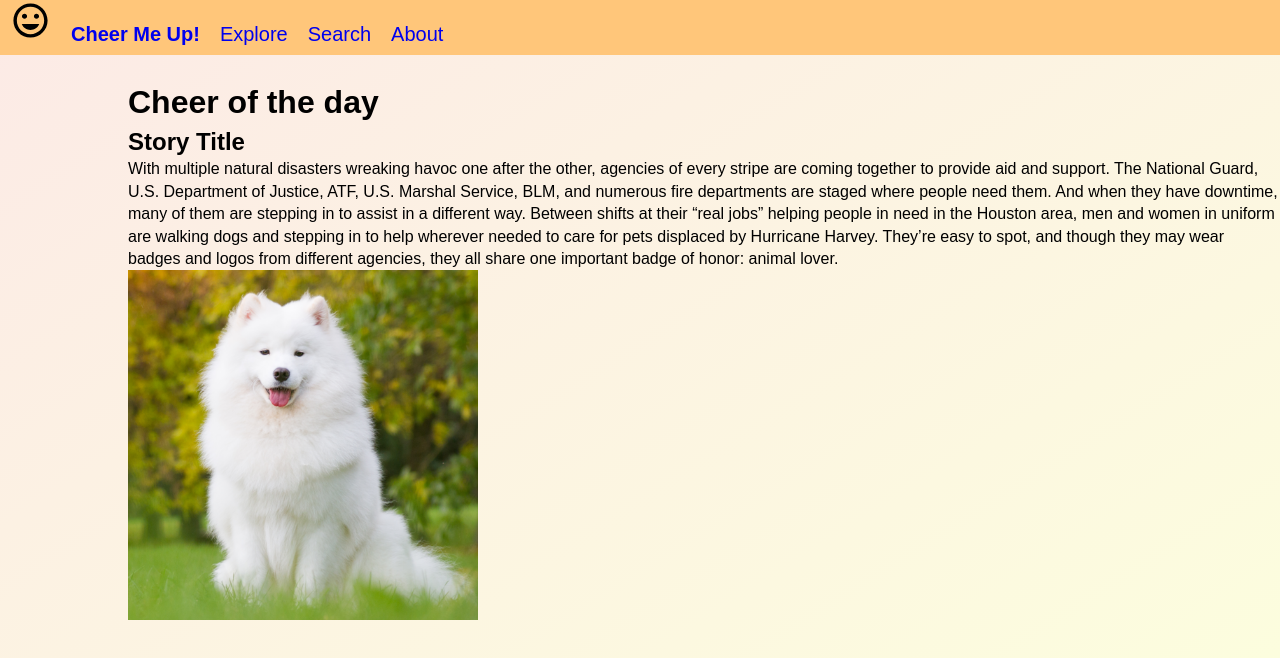
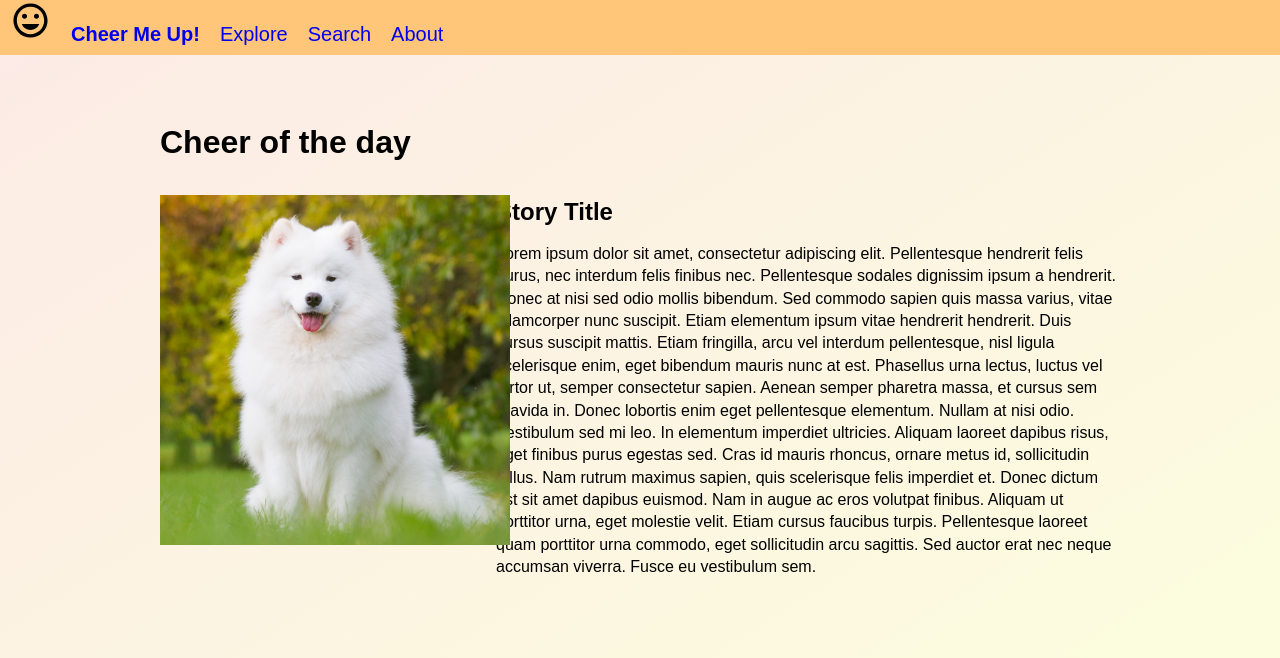
Before and after one commit to weiyutang1010/DamGoodHackers, a React (Create React App) app: page / in a window 1280 px wide. Shown: the top 658 px of the page. Built offline with nearby package versions, Linux system fonts and the light colour scheme.

Commit message:
Styled the homepage, need to figure out how to separate paragraph

```diff
--- a/src/App.css
+++ b/src/App.css
@@ -29,3 +29,23 @@ body {
 #searchBar {
   height: 50px;
 }
+
+/* #homepage p {
+  background-color:#777;
+} */
+
+#homepage img {
+  grid-column-start: 1;
+  grid-row-start: 1;
+}
+
+#homepage h2 {
+  grid-column-start: 2;
+  grid-row-start: 1;
+  /* background-color: #333; */
+}
+
+#homepage p {
+  grid-column-start: 2;
+  grid-row-start: 2;
+}
--- a/src/Components/Homepage.js
+++ b/src/Components/Homepage.js
@@ -4,27 +4,44 @@ import image1 from './Images/Samoyed.png'
 
 export default function Homepage() {
     return (
-        <div style={homePageStyle}>
+        <div style={homePageStyle} id="homepage">
             <h1>Cheer of the day</h1>
             <Story
             storyTitle={storyTitle1}
             storyContent={storyContent1}
             storyImage={storyImage1}
             altImage={"A happy Samoyed dog"}
-            imgWidth={"350px"}/>
+            imgWidth={"350px"}
+            style={storyStyle}
+            />
         </div>
     )
 }
 
 // Placeholder for the story, Might consider connecting it with database
 const storyTitle1 = `Story Title`;
-const storyContent1 = `With multiple natural disasters wreaking havoc one after the other, agencies of every stripe are coming together to provide aid and support. The National Guard, U.S. Department of Justice, ATF, U.S. Marshal Service, BLM, and numerous fire departments are staged where people need them. And when they have downtime, many of them are stepping in to assist in a different way.
+const storyContent1 = `Lorem ipsum dolor sit amet, consectetur adipiscing elit. Pellentesque hendrerit felis purus, nec interdum felis finibus nec. Pellentesque sodales dignissim ipsum a hendrerit. Donec at nisi sed odio mollis bibendum. Sed commodo sapien quis massa varius, vitae ullamcorper nunc suscipit. Etiam elementum ipsum vitae hendrerit hendrerit. Duis cursus suscipit mattis. Etiam fringilla, arcu vel interdum pellentesque, nisl ligula scelerisque enim, eget bibendum mauris nunc at est. Phasellus urna lectus, luctus vel tortor ut, semper consectetur sapien. Aenean semper pharetra massa, et cursus sem gravida in. Donec lobortis enim eget pellentesque elementum. Nullam at nisi odio. Vestibulum sed mi leo. In elementum imperdiet ultricies. Aliquam laoreet dapibus risus, eget finibus purus egestas sed. Cras id mauris rhoncus, ornare metus id, sollicitudin tellus.
 
-Between shifts at their “real jobs” helping people in need in the Houston area, men and women in uniform are walking dogs and stepping in to help wherever needed to care for pets displaced by Hurricane Harvey. They’re easy to spot, and though they may wear badges and logos from different agencies, they all share one important badge of honor: animal lover.`;
+Nam rutrum maximus sapien, quis scelerisque felis imperdiet et. Donec dictum est sit amet dapibus euismod. Nam in augue ac eros volutpat finibus. Aliquam ut porttitor urna, eget molestie velit. Etiam cursus faucibus turpis. Pellentesque laoreet quam porttitor urna commodo, eget sollicitudin arcu sagittis. Sed auctor erat nec neque accumsan viverra. Fusce eu vestibulum sem.`;
 const storyImage1 = image1;
 
 const homePageStyle = {
     position: 'absolute',
-    top: '10%',
-    left: '10%',
+    //background: '#fff',
+    height: '80%',
+    width: '75%',
+    top: '15%',
+    left: '12.5%',
+    overflow: 'hidden',
 }
+
+const storyStyle = {
+    // position: 'relative',
+    // float: 'right',
+    display: 'grid',
+    gridTemplateColumns: '35% auto',
+    gridTemplateRows: '7% auto',
+    //background: '#333',
+    width: "100%",
+    marginTop: '30px',
+}
```
